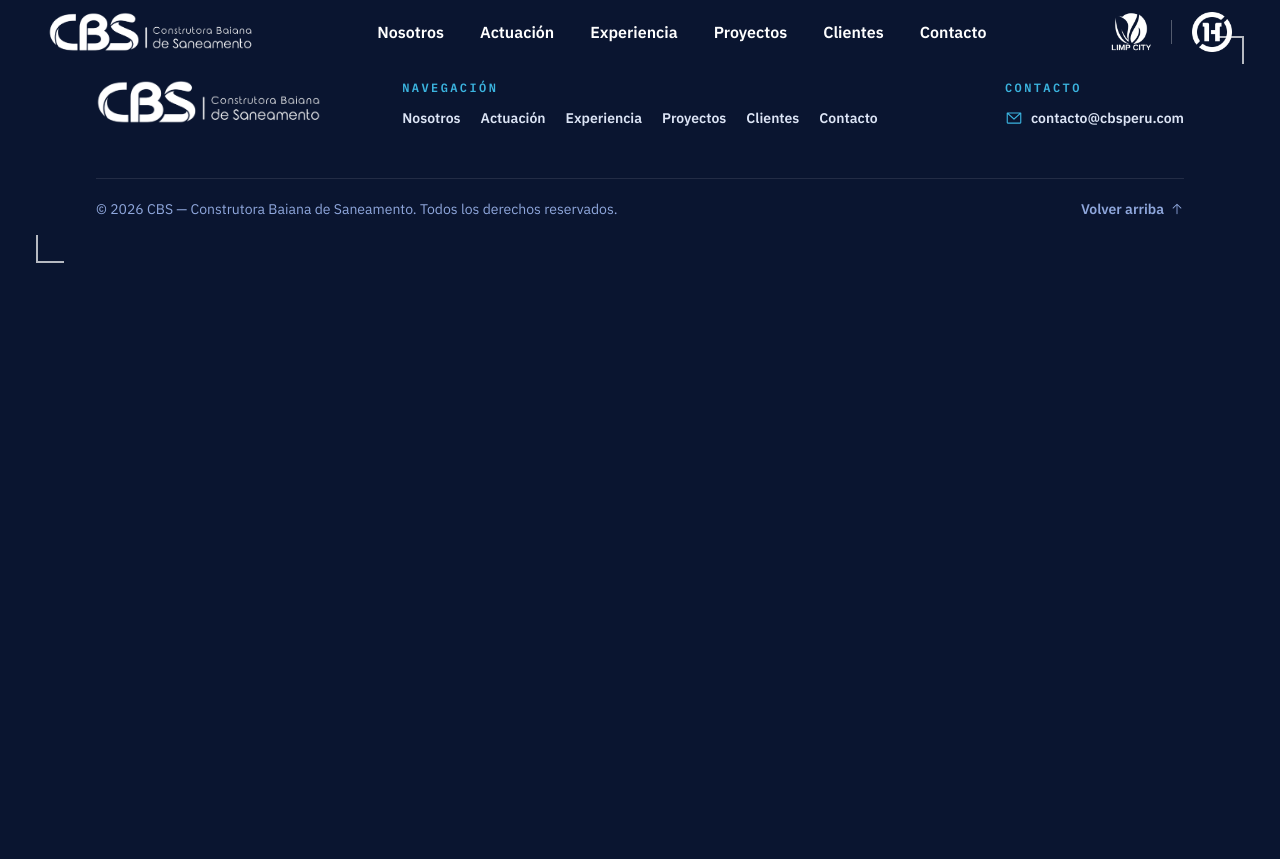
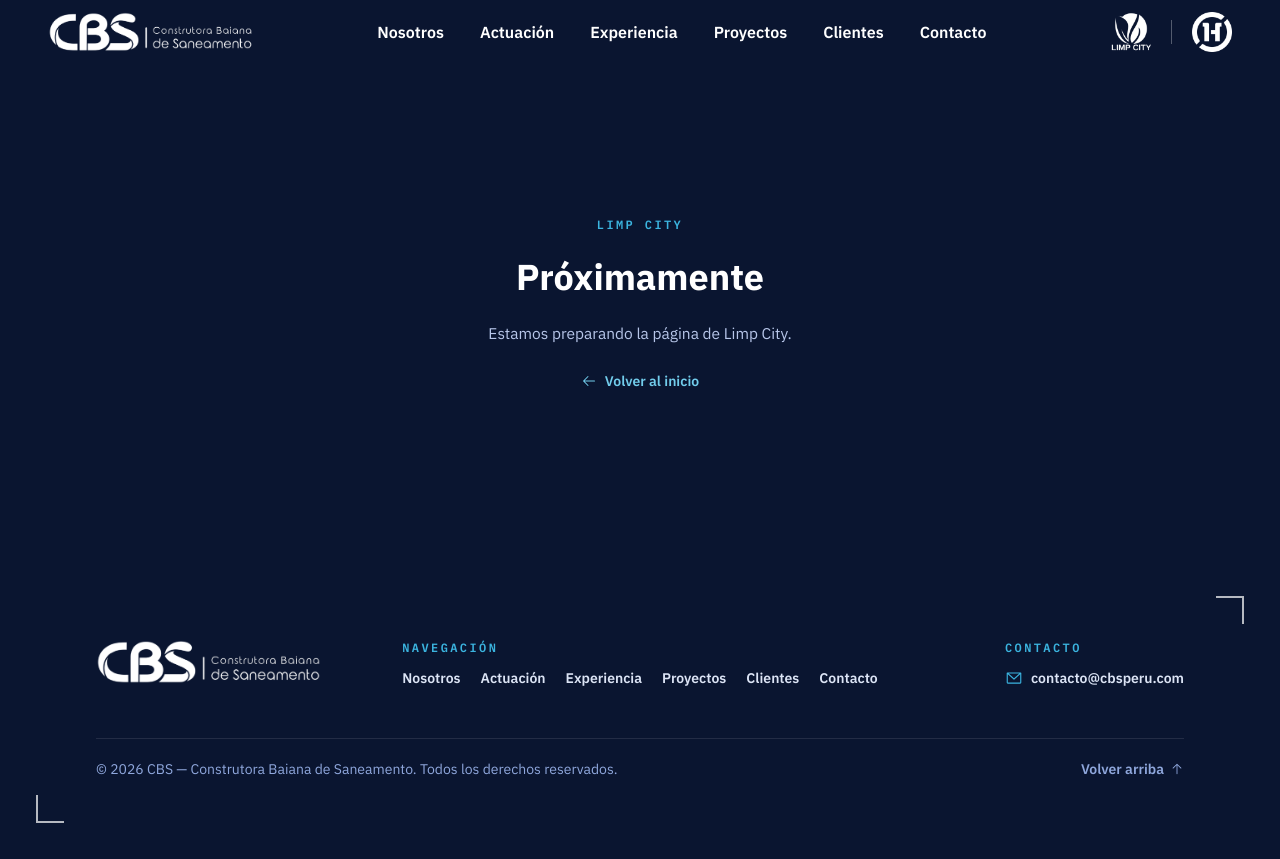
Before and after one commit to jhefferson-guerrero/cbs-web, a React (Vite) app: page /limp-city in a window 1280 px wide. Before the commit the page ends 800 px from the top, so only its background shows below. Built offline with nearby package versions, Linux system fonts and the light colour scheme.

Commit message:
Logos de la navbar con enlace: Hydrosistem a su sitio (pestana nueva) y Limp City a /limp-city con pagina provisional

```diff
--- a/src/App.tsx
+++ b/src/App.tsx
@@ -10,6 +10,7 @@ import { Footer } from '@/components/layout/Footer'
 // se visita, en vez de que el Home y cada página de proyecto vayan en un
 // solo bundle.
 const Home = lazy(() => import('@/pages/Home').then((m) => ({ default: m.Home })))
+const LimpCity = lazy(() => import('@/pages/LimpCity').then((m) => ({ default: m.LimpCity })))
 const ProjectDetail = lazy(() => import('@/pages/ProjectDetail').then((m) => ({ default: m.ProjectDetail })))
 
 function App() {
@@ -31,6 +32,7 @@ function App() {
           <Routes>
             <Route path="/" element={<Home ready={!isLoading} />} />
             <Route path="/proyectos/:slug" element={<ProjectDetail />} />
+            <Route path="/limp-city" element={<LimpCity />} />
           </Routes>
         </Suspense>
         <Footer />
--- a/src/components/layout/Navbar.tsx
+++ b/src/components/layout/Navbar.tsx
@@ -1,36 +1,64 @@
-import { useEffect, useState } from 'react'
+import { Fragment, useEffect, useState } from 'react'
 import { AnimatePresence, motion, useReducedMotion } from 'motion/react'
 import { useLenis } from 'lenis/react'
-import { useLocation } from 'react-router-dom'
+import { Link, useLocation } from 'react-router-dom'
 import { ArrowUpRightIcon } from '@phosphor-icons/react'
 import logoCbs from '@/assets/images/logo-cbs.webp'
 import logoMobileCbs from '@/assets/images/logo-mobile-cbs.webp'
-import logoHydrosistem from '@/assets/images/grupo/hydrosistem.webp'
-import logoLimpCity from '@/assets/images/grupo/limp-city.webp'
 import { navLinks } from '@/lib/nav-links'
+import { partners, type Partner } from '@/lib/partners'
 import { cn } from '@/lib/utils'
 
-// Logo de una empresa aliada: en color sobre la navbar blanca y como silueta blanca
-// sobre el hero (mismo tratamiento que el logo de CBS), con fundido entre ambos.
-function PartnerLogo({ src, alt, isSolid, className }: { src: string; alt: string; isSolid: boolean; className: string }) {
-  return (
-    <span className="grid shrink-0">
+// Logo de una empresa aliada, con enlace: en color sobre la navbar blanca y como
+// silueta blanca sobre el hero (mismo tratamiento que el logo de CBS), con fundido
+// entre ambos. Un sitio externo se abre en pestaña nueva; uno interno, en este sitio.
+function PartnerLogo({
+  partner,
+  isSolid,
+  className,
+  onNavigate,
+}: {
+  partner: Partner
+  isSolid: boolean
+  className: string
+  onNavigate?: () => void
+}) {
+  const linkClasses =
+    'relative grid shrink-0 rounded-md outline-none transition-transform duration-300 hover:scale-105 focus-visible:ring-2 focus-visible:ring-cyan-400'
+
+  const logo = (
+    <>
       <img
-        src={src}
-        alt={alt}
+        src={partner.logo}
+        alt={partner.name}
         width={256}
         height={256}
         className={cn('[grid-area:1/1] w-auto transition-opacity duration-300', className, isSolid ? 'opacity-100' : 'opacity-0')}
       />
       <img
-        src={src}
+        src={partner.logo}
         alt=""
         aria-hidden="true"
         width={256}
         height={256}
         className={cn('[grid-area:1/1] w-auto brightness-0 invert transition-opacity duration-300', className, isSolid ? 'opacity-0' : 'opacity-100')}
       />
-    </span>
+    </>
+  )
+
+  if (partner.external) {
+    return (
+      <a href={partner.href} target="_blank" rel="noopener noreferrer" className={linkClasses}>
+        {logo}
+        <span className="sr-only">(se abre en una pestaña nueva)</span>
+      </a>
+    )
+  }
+
+  return (
+    <Link to={partner.href} onClick={onNavigate} className={linkClasses}>
+      {logo}
+    </Link>
   )
 }
 
@@ -233,12 +261,17 @@ export function Navbar({ ready }: { ready: boolean }) {
         </div>
 
         <div className="hidden shrink-0 items-center gap-4 lg:flex xl:gap-5">
-          <PartnerLogo src={logoLimpCity} alt="Limp City" isSolid={isSolid} className="h-9 xl:h-10 2xl:h-12" />
-          <span
-            aria-hidden="true"
-            className={cn('h-6 w-px transition-colors duration-300 2xl:h-8', isSolid ? 'bg-navy-200' : 'bg-white/30')}
-          />
-          <PartnerLogo src={logoHydrosistem} alt="Hydrosistem" isSolid={isSolid} className="h-9 xl:h-10 2xl:h-12" />
+          {partners.map((partner, i) => (
+            <Fragment key={partner.name}>
+              {i > 0 && (
+                <span
+                  aria-hidden="true"
+                  className={cn('h-6 w-px transition-colors duration-300 2xl:h-8', isSolid ? 'bg-navy-200' : 'bg-white/30')}
+                />
+              )}
+              <PartnerLogo partner={partner} isSolid={isSolid} className="h-9 xl:h-10 2xl:h-12" />
+            </Fragment>
+          ))}
         </div>
 
         <button
@@ -324,9 +357,12 @@ export function Navbar({ ready }: { ready: boolean }) {
                 transition={{ duration: 0.4, delay: 0.1 + navLinks.length * 0.06, ease: [0.16, 1, 0.3, 1] }}
               >
                 <div className="mt-8 flex items-center gap-5 border-t border-navy-100 pt-6">
-                  <PartnerLogo src={logoLimpCity} alt="Limp City" isSolid className="h-12" />
-                  <span aria-hidden="true" className="h-8 w-px bg-navy-200" />
-                  <PartnerLogo src={logoHydrosistem} alt="Hydrosistem" isSolid className="h-12" />
+                  {partners.map((partner, i) => (
+                    <Fragment key={partner.name}>
+                      {i > 0 && <span aria-hidden="true" className="h-8 w-px bg-navy-200" />}
+                      <PartnerLogo partner={partner} isSolid className="h-12" onNavigate={() => setIsMenuOpen(false)} />
+                    </Fragment>
+                  ))}
                 </div>
               </motion.div>
             </div>
--- /dev/null
+++ b/src/lib/partners.ts
@@ -0,0 +1,15 @@
+import logoHydrosistem from '@/assets/images/grupo/hydrosistem.webp'
+import logoLimpCity from '@/assets/images/grupo/limp-city.webp'
+
+export interface Partner {
+  name: string
+  logo: string
+  href: string
+  /** Sitio de otra empresa: se abre en una pestaña nueva. Si no, es una ruta interna de este sitio. */
+  external?: boolean
+}
+
+export const partners: Partner[] = [
+  { name: 'Limp City', logo: logoLimpCity, href: '/limp-city' },
+  { name: 'Hydrosistem', logo: logoHydrosistem, href: 'https://hydrosistem.com.br/', external: true },
+]
--- /dev/null
+++ b/src/pages/LimpCity.tsx
@@ -0,0 +1,29 @@
+import { useEffect } from 'react'
+import { Link } from 'react-router-dom'
+import { ArrowLeftIcon } from '@phosphor-icons/react'
+
+// Página provisional: la página informativa de Limp City todavía no está hecha.
+export function LimpCity() {
+  useEffect(() => {
+    document.title = 'Limp City | CBS'
+  }, [])
+
+  return (
+    <main>
+      <section className="flex min-h-[70vh] flex-col items-center justify-center gap-6 bg-navy-950 px-6 pb-16 pt-28 text-center">
+        <p className="font-mono text-xs font-semibold uppercase tracking-[0.2em] text-cyan-400">Limp City</p>
+        <h1 className="text-3xl font-bold text-white md:text-4xl">Próximamente</h1>
+        <p className="max-w-md text-[15.5px] leading-relaxed text-navy-200">
+          Estamos preparando la página de Limp City.
+        </p>
+        <Link
+          to="/"
+          className="inline-flex items-center gap-2 text-sm font-semibold text-cyan-300 transition-colors hover:text-white"
+        >
+          <ArrowLeftIcon size={16} weight="regular" />
+          Volver al inicio
+        </Link>
+      </section>
+    </main>
+  )
+}
```
